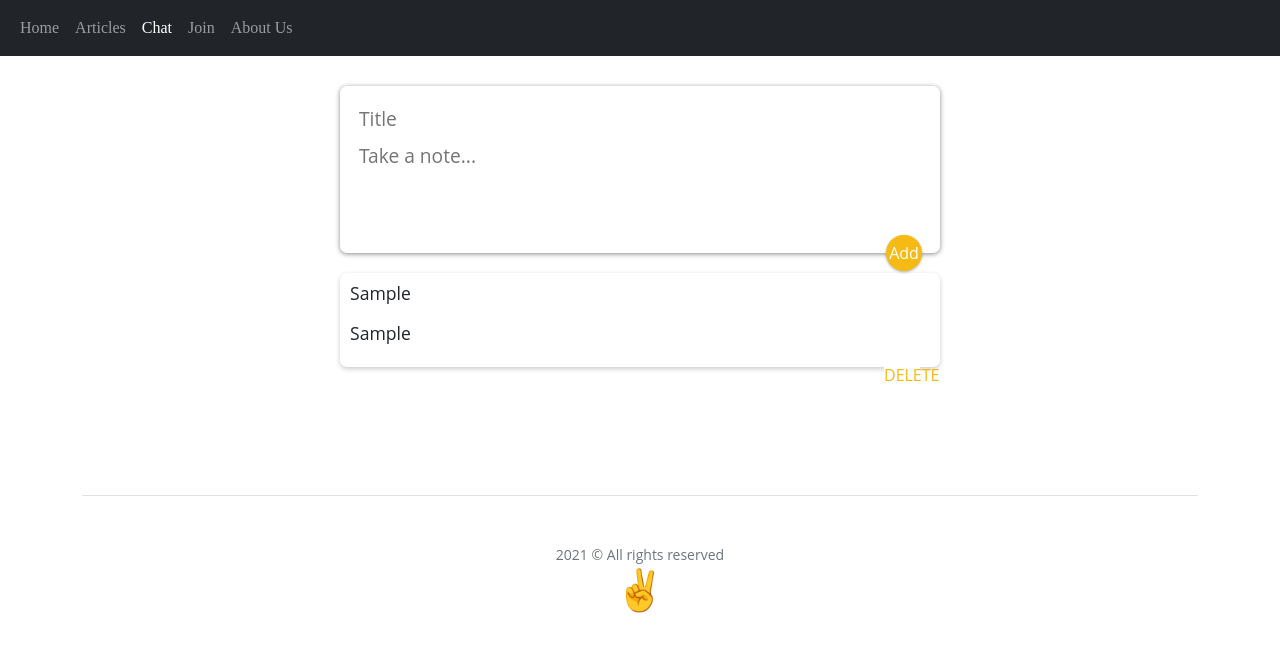
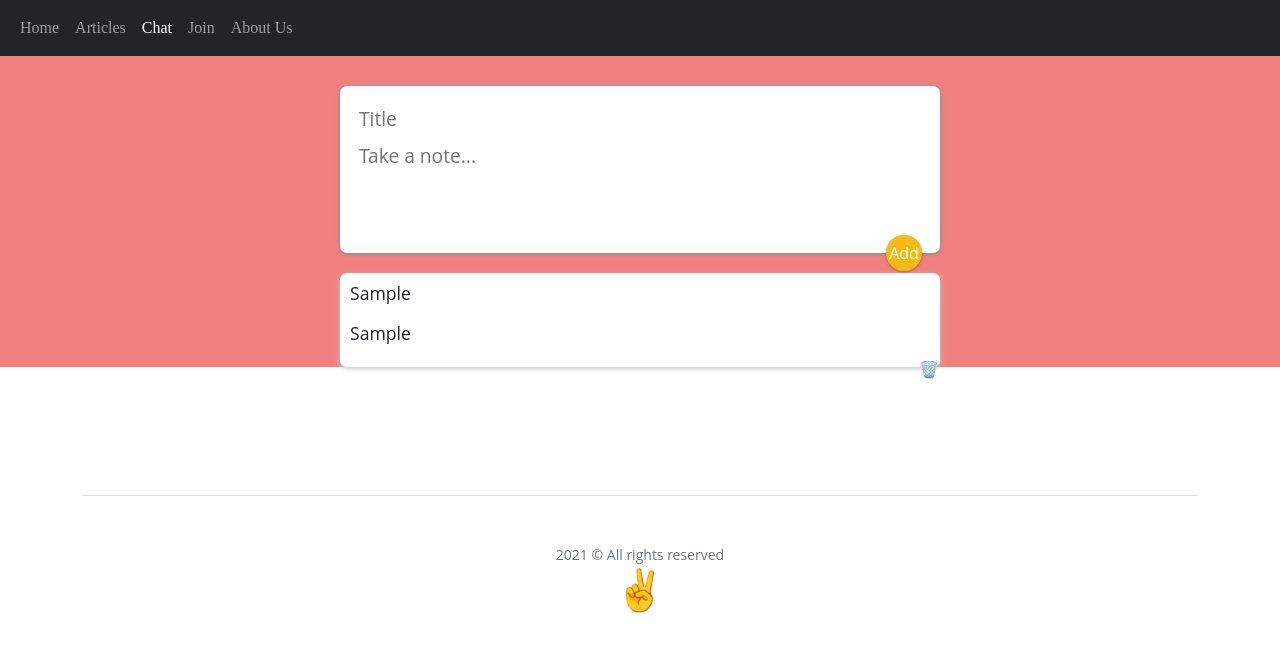
Before and after one commit to vaivodeieva/Trainings, a React (Create React App) app: page /chat in a window 1280 px wide. Both pictures are taken after typing "Sample", "Sample" into the empty fields and a click on the button "Add". Shown: the top 652 px of the page. Built offline with nearby package versions, Linux system fonts and the light colour scheme.

Commit message:
update styles for chat

```diff
--- a/src/Components/CreateArea.js
+++ b/src/Components/CreateArea.js
@@ -27,8 +27,7 @@ function CreateArea(props) {
   }
 
   return (
-      <div>
-
+      <div className="colorful-background">
 
 
     <div className="note-container">
--- a/src/Components/Note.js
+++ b/src/Components/Note.js
@@ -6,11 +6,15 @@ function Note(props) {
   }
 
   return (
+    <div className="colorful-background">
+
     <div className="note">
       <h1>{props.title}</h1>
       <p>{props.content}</p>
-      <button onClick={handleClick}>DELETE</button>
+      <button onClick={handleClick}>🗑️</button>
     </div>
+    </div>
+
   );
 }
 
--- a/src/Components/NoteApp.js
+++ b/src/Components/NoteApp.js
@@ -22,7 +22,7 @@ function NoteApp() {
   }
 
   return (
-    <div>
+    <div className="colorful-background">
       <CreateArea onAdd={addNote} />
       {notes.map((noteItem, index) => {
         return (
--- a/src/Views/Chat.js
+++ b/src/Views/Chat.js
@@ -24,7 +24,7 @@ function Chat() {
   }
 
   return (
-    <div>
+    <div className="colorful-background">
       <CreateArea onAdd={addNote} />
       {notes.map((noteItem, index) => {
         return (
--- a/src/css/Note.css
+++ b/src/css/Note.css
@@ -42,6 +42,11 @@
 
   }
 
+  body {
+    background-color: lightcoral;
+
+  }
+
 
   .note {
     background: #fff;
@@ -70,10 +75,10 @@
     margin-right: 10px;
     color: #f5ba13;
     border: none;
-    width: 36px;
-    height: 36px;
+    width: 1px;
+    height: 1px;
     cursor: pointer;
-    outline: none;
+    outline: 10px;
   }
 
   .add-note {
@@ -90,7 +95,7 @@
     width: 100%;
     border: none;
     padding: 4px;
-    outline: none;
+    outline: 10px;
     font-size: 1.2em;
     font-family: inherit;
     resize: none;
@@ -109,3 +114,8 @@
     cursor: pointer;
     outline: none;
   }
+
+
+  .colorful-background {
+    background-color: lightcoral;
+  }
```
